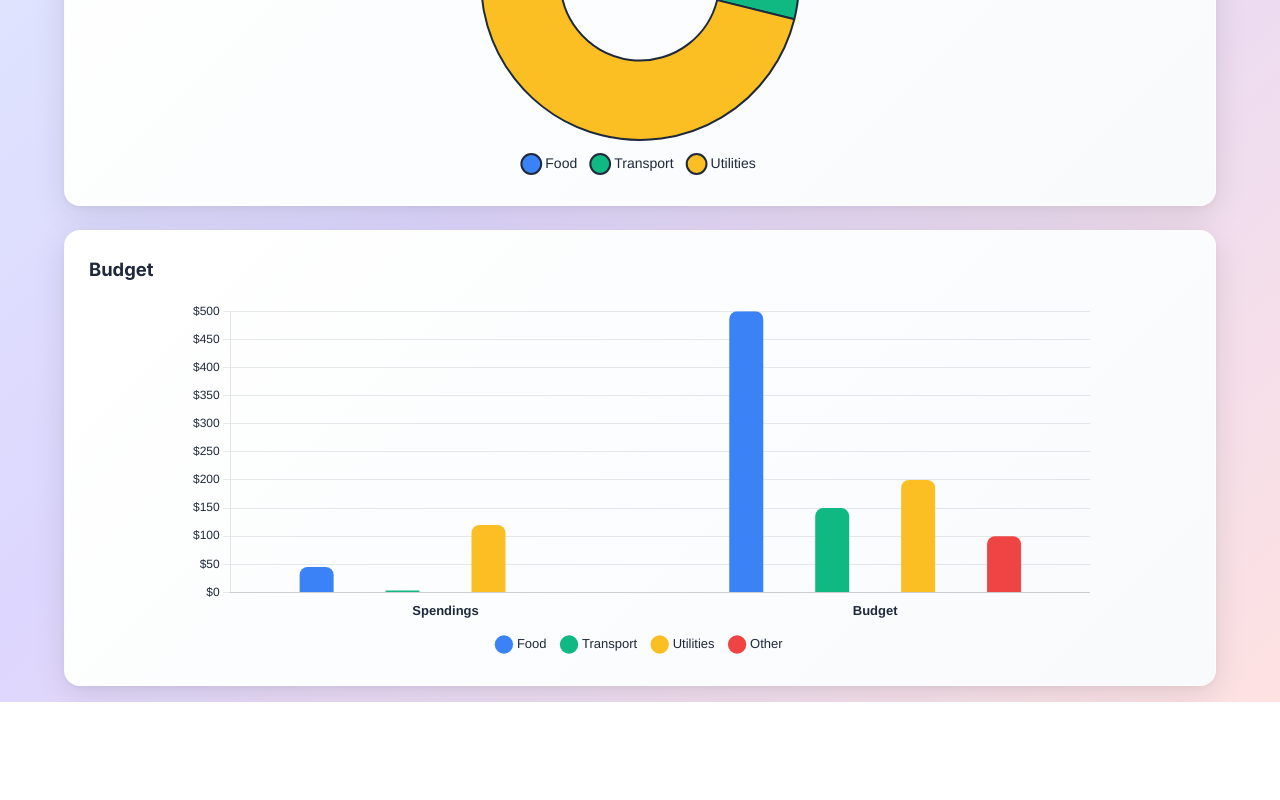
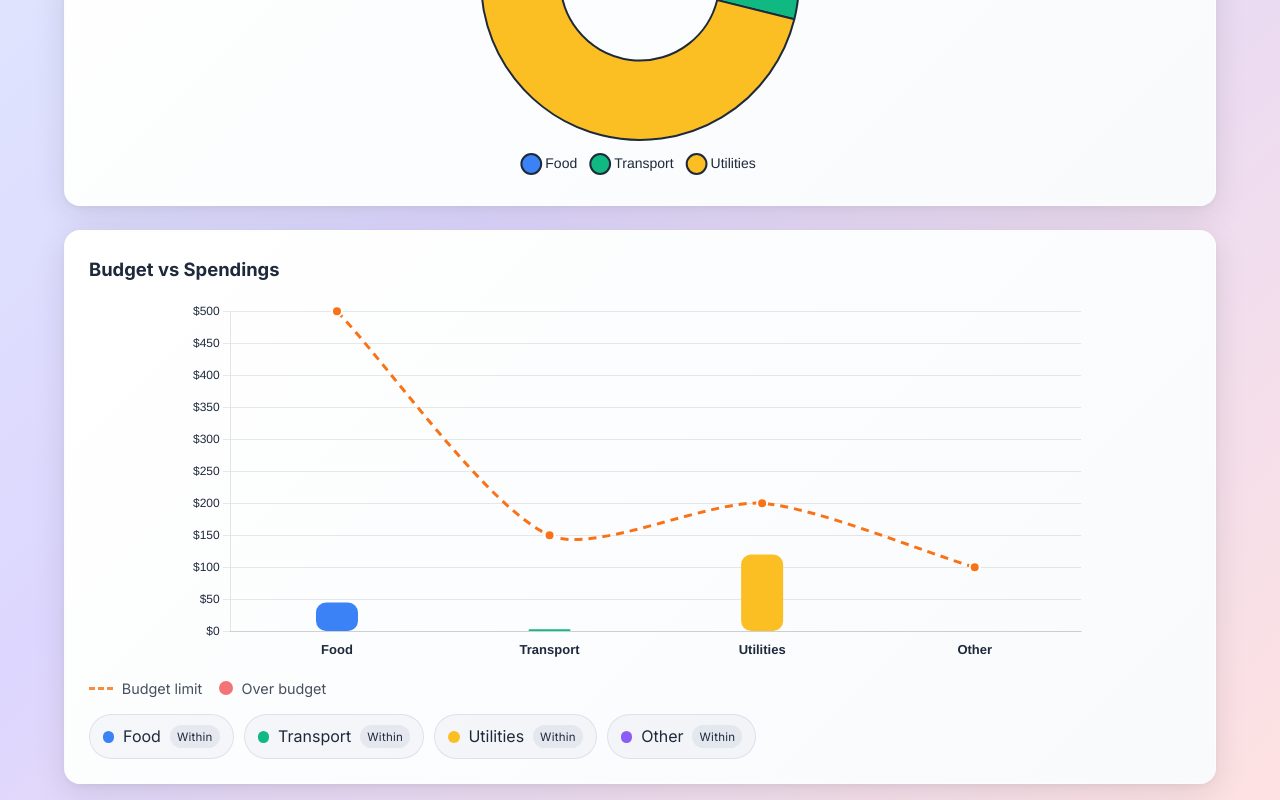
Before and after one commit to FabianC1/Lunivo, a Next.js app: page /transactions in a window 1280 px wide. Shown: the part 729-1529 px from the top of the page. Before the commit the page ends 1431 px from the top, so only its background shows below. Built offline with nearby package versions, Linux system fonts and the light colour scheme.

Commit message:
AMAZING CHART

```diff
--- a/app/budgets/page.tsx
+++ b/app/budgets/page.tsx
@@ -30,7 +30,7 @@ export default function Budgets() {
 
   return (
     <div className={styles.container + ' container'}>
-      <h1 className={styles.title}>Not Decided</h1>
+      <h1 className={styles.title}>Budget</h1>
       <div className={styles.budgetList + ' card'}>
         <table className={styles.table}>
           <thead>
--- a/app/transactions/page.tsx
+++ b/app/transactions/page.tsx
@@ -98,7 +98,7 @@ export default function Transactions() {
         </section>
 
         <section className={styles.chartSection}>
-          <h2 className={styles.chartTitle}>Budget</h2>
+          <h2 className={styles.chartTitle}>Budget vs Spendings</h2>
           <BudgetComparisonChart spendings={spendingsByCategory} budgets={budgets} />
         </section>
       </div>
--- /dev/null
+++ b/components/BudgetComparisonChart.module.css
@@ -0,0 +1,106 @@
+.wrapper {
+  display: flex;
+  flex-direction: column;
+  gap: 1rem;
+}
+
+.meta {
+  display: flex;
+  flex-direction: column;
+  gap: 0.9rem;
+}
+
+.key {
+  display: flex;
+  flex-wrap: wrap;
+  align-items: center;
+  gap: 0.55rem;
+  color: var(--text-color);
+  font-size: 0.9rem;
+  opacity: 0.82;
+}
+
+.limitKey {
+  width: 1.5rem;
+  height: 0;
+  border-top: 3px dashed #f97316;
+}
+
+.overBudgetKey {
+  width: 0.85rem;
+  height: 0.85rem;
+  border-radius: 999px;
+  background-color: rgba(239, 68, 68, 0.9);
+  margin-left: 0.5rem;
+}
+
+.categoryToggles {
+  display: flex;
+  flex-wrap: wrap;
+  gap: 0.65rem;
+}
+
+.categoryToggle {
+  display: inline-flex;
+  align-items: center;
+  gap: 0.55rem;
+  padding: 0.55rem 0.8rem;
+  border: 1px solid rgba(148, 163, 184, 0.24);
+  border-radius: 999px;
+  background: rgba(148, 163, 184, 0.08);
+  color: var(--text-color);
+  font: inherit;
+  cursor: pointer;
+  transition: transform 0.15s ease, border-color 0.2s ease, opacity 0.2s ease, box-shadow 0.2s ease;
+}
+
+.categoryToggle:hover {
+  transform: translateY(-1px);
+  border-color: rgba(148, 163, 184, 0.42);
+}
+
+.categoryToggle:focus-visible {
+  outline: none;
+  box-shadow: 0 0 0 3px rgba(59, 130, 246, 0.2);
+}
+
+.categoryToggleHidden {
+  opacity: 0.45;
+}
+
+.categoryToggleOver {
+  border-color: rgba(239, 68, 68, 0.35);
+  box-shadow: inset 0 0 0 1px rgba(239, 68, 68, 0.14);
+}
+
+.swatch {
+  width: 0.72rem;
+  height: 0.72rem;
+  border-radius: 999px;
+  flex-shrink: 0;
+}
+
+.status {
+  padding: 0.14rem 0.45rem;
+  border-radius: 999px;
+  background: rgba(148, 163, 184, 0.16);
+  font-size: 0.72rem;
+  letter-spacing: 0.02em;
+}
+
+.categoryToggleOver .status {
+  background: rgba(239, 68, 68, 0.12);
+  color: #ef4444;
+}
+
+.emptyState {
+  display: flex;
+  align-items: center;
+  justify-content: center;
+  width: 100%;
+  height: 100%;
+  color: var(--text-color);
+  opacity: 0.7;
+  text-align: center;
+  padding: 1rem;
+}
--- a/components/BudgetComparisonChart.tsx
+++ b/components/BudgetComparisonChart.tsx
@@ -1,6 +1,6 @@
 "use client";
 
-import { useEffect, useState } from "react";
+import { useEffect, useMemo, useState } from "react";
 import { Bar } from "react-chartjs-2";
 import {
   BarElement,
@@ -8,11 +8,22 @@ import {
   Chart as ChartJS,
   Legend,
   LinearScale,
+  LineElement,
+  PointElement,
   Tooltip,
 } from "chart.js";
-import styles from "./Chart.module.css";
+import chartStyles from "./Chart.module.css";
+import styles from "./BudgetComparisonChart.module.css";
 
-ChartJS.register(CategoryScale, LinearScale, BarElement, Tooltip, Legend);
+ChartJS.register(
+  CategoryScale,
+  LinearScale,
+  BarElement,
+  LineElement,
+  PointElement,
+  Tooltip,
+  Legend
+);
 
 interface BudgetComparisonChartProps {
   spendings: Record<string, number>;
@@ -21,6 +32,7 @@ interface BudgetComparisonChartProps {
 
 export default function BudgetComparisonChart({ spendings, budgets }: BudgetComparisonChartProps) {
   const [theme, setTheme] = useState<"light" | "dark">("light");
+  const [visibleCategories, setVisibleCategories] = useState<Record<string, boolean>>({});
 
   useEffect(() => {
     const saved = localStorage.getItem("theme");
@@ -50,61 +62,142 @@ export default function BudgetComparisonChart({ spendings, budgets }: BudgetComp
     return () => observer.disconnect();
   }, []);
 
-  const categories = Array.from(
-    new Set([...Object.keys(budgets), ...Object.keys(spendings)])
-  ).filter((category) => category !== "Income");
+  const categories = useMemo(
+    () =>
+      Array.from(new Set([...Object.keys(budgets), ...Object.keys(spendings)])).filter(
+        (category) => category !== "Income"
+      ),
+    [budgets, spendings]
+  );
 
-  const lightPalette = ["#3B82F6", "#10B981", "#FBBF24", "#EF4444", "#8B5CF6", "#06B6D4"];
-  const darkPalette = ["#6366F1", "#22C55E", "#FBBF24", "#F97316", "#8B5CF6", "#38BDF8"];
+  useEffect(() => {
+    setVisibleCategories((previous) => {
+      const next: Record<string, boolean> = {};
+
+      for (const category of categories) {
+        next[category] = previous[category] ?? true;
+      }
+
+      return next;
+    });
+  }, [categories]);
+
+  const lightPalette = ["#3B82F6", "#10B981", "#FBBF24", "#8B5CF6", "#06B6D4", "#F97316"];
+  const darkPalette = ["#6366F1", "#22C55E", "#FACC15", "#A855F7", "#38BDF8", "#FB7185"];
   const palette = theme === "dark" ? darkPalette : lightPalette;
+  const categoryColors = categories.reduce<Record<string, string>>((result, category, index) => {
+    result[category] = palette[index % palette.length];
+    return result;
+  }, {});
   const textColor = theme === "dark" ? "#F1F5F9" : "#1E293B";
   const gridColor = theme === "dark" ? "rgba(241, 245, 249, 0.18)" : "rgba(30, 41, 59, 0.1)";
+  const limitColor = theme === "dark" ? "#FBBF24" : "#F97316";
+  const visibleLabels = categories.filter((category) => visibleCategories[category] !== false);
+  const spendingValues = visibleLabels.map((category) => spendings[category] ?? 0);
+  const budgetValues = visibleLabels.map((category) => budgets[category] ?? 0);
+  const withinBudgetValues = visibleLabels.map((category, index) => {
+    return Math.min(spendingValues[index], budgetValues[index]);
+  });
+  const overBudgetValues = visibleLabels.map((category, index) => {
+    return Math.max(0, spendingValues[index] - budgetValues[index]);
+  });
 
   const chartData = {
-    labels: ["Spendings", "Budget"],
-    datasets: categories.map((category, index) => ({
-      label: category,
-      data: [spendings[category] ?? 0, budgets[category] ?? 0],
-      backgroundColor: palette[index % palette.length],
-      borderRadius: 8,
-      maxBarThickness: 34,
-    })),
+    labels: visibleLabels,
+    datasets: [
+      {
+        type: "bar" as const,
+        label: "Spendings",
+        data: withinBudgetValues,
+        backgroundColor: visibleLabels.map((category) => categoryColors[category]),
+        borderRadius: 10,
+        borderSkipped: false,
+        stack: "spendings",
+        maxBarThickness: 42,
+        order: 2,
+      },
+      {
+        type: "bar" as const,
+        label: "Over budget",
+        data: overBudgetValues,
+        backgroundColor: "rgba(239, 68, 68, 0.9)",
+        borderRadius: 10,
+        borderSkipped: false,
+        stack: "spendings",
+        maxBarThickness: 42,
+        order: 2,
+      },
+      {
+        type: "line" as const,
+        label: "Budget limit",
+        data: budgetValues,
+        borderColor: limitColor,
+        backgroundColor: limitColor,
+        borderWidth: 3,
+        borderDash: [8, 6],
+        pointRadius: 5,
+        pointHoverRadius: 7,
+        pointBorderWidth: 2,
+        pointBorderColor: theme === "dark" ? "#0F172A" : "#FFFFFF",
+        pointBackgroundColor: limitColor,
+        tension: 0.25,
+        order: 1,
+      },
+    ],
   };
 
   const options: any = {
     responsive: true,
     maintainAspectRatio: false,
+    interaction: {
+      mode: "index",
+      intersect: false,
+    },
     plugins: {
       legend: {
-        position: "bottom",
-        labels: {
-          color: textColor,
-          font: {
-            size: 13,
-            weight: 500 as any,
-          },
-          padding: 16,
-          usePointStyle: true,
-          pointStyle: "circle",
-        },
+        display: false,
       },
       tooltip: {
-        backgroundColor: theme === "dark" ? "rgba(30, 41, 59, 0.92)" : "rgba(248, 250, 252, 0.95)",
+        backgroundColor: theme === "dark" ? "rgba(15, 23, 42, 0.94)" : "rgba(248, 250, 252, 0.96)",
         titleColor: textColor,
         bodyColor: textColor,
         borderColor: theme === "dark" ? "#334155" : "#CBD5E1",
         borderWidth: 1,
-        cornerRadius: 8,
+        cornerRadius: 10,
         callbacks: {
           label(context: any) {
-            const value = Number(context.raw ?? 0);
-            return `${context.dataset.label}: $${value.toFixed(2)}`;
+            const category = context.label as string;
+            const spending = spendings[category] ?? 0;
+            const budget = budgets[category] ?? 0;
+            const overBudget = Math.max(0, spending - budget);
+
+            if (context.dataset.label === "Spendings") {
+              return `Spendings: $${spending.toFixed(2)}`;
+            }
+
+            if (context.dataset.label === "Over budget") {
+              return overBudget > 0 ? `Over budget: $${overBudget.toFixed(2)}` : null;
+            }
+
+            return `Budget limit: $${budget.toFixed(2)}`;
+          },
+          footer(items: Array<{ label: string }>) {
+            const category = items[0]?.label;
+            if (!category) {
+              return "";
+            }
+
+            const difference = (budgets[category] ?? 0) - (spendings[category] ?? 0);
+            return difference >= 0
+              ? `Remaining: $${difference.toFixed(2)}`
+              : `Exceeded by: $${Math.abs(difference).toFixed(2)}`;
           },
         },
       },
     },
     scales: {
       x: {
+        stacked: true,
         ticks: {
           color: textColor,
           font: {
@@ -117,6 +210,7 @@ export default function BudgetComparisonChart({ spendings, budgets }: BudgetComp
         },
       },
       y: {
+        stacked: true,
         beginAtZero: true,
         ticks: {
           color: textColor,
@@ -126,14 +220,63 @@ export default function BudgetComparisonChart({ spendings, budgets }: BudgetComp
         },
         grid: {
           color: gridColor,
+          borderDash: [4, 4],
         },
       },
     },
   };
 
   return (
-    <div className={styles.chartWrapper}>
-      <Bar data={chartData} options={options} />
+    <div className={styles.wrapper}>
+      <div className={chartStyles.chartWrapper}>
+        {visibleLabels.length > 0 ? (
+          <Bar data={chartData} options={options} />
+        ) : (
+          <div className={styles.emptyState}>Select at least one category below to view the chart.</div>
+        )}
+      </div>
+
+      <div className={styles.meta}>
+        <div className={styles.key}>
+          <span className={styles.limitKey} />
+          <span>Budget limit</span>
+          <span className={styles.overBudgetKey} />
+          <span>Over budget</span>
+        </div>
+
+        <div className={styles.categoryToggles}>
+          {categories.map((category) => {
+            const isVisible = visibleCategories[category] !== false;
+            const isOverBudget = (spendings[category] ?? 0) > (budgets[category] ?? 0);
+
+            return (
+              <button
+                key={category}
+                type="button"
+                className={[
+                  styles.categoryToggle,
+                  !isVisible ? styles.categoryToggleHidden : "",
+                  isOverBudget ? styles.categoryToggleOver : "",
+                ].join(" ").trim()}
+                onClick={() => {
+                  setVisibleCategories((previous) => ({
+                    ...previous,
+                    [category]: !(previous[category] ?? true),
+                  }));
+                }}
+                aria-pressed={isVisible}
+              >
+                <span
+                  className={styles.swatch}
+                  style={{ backgroundColor: categoryColors[category] }}
+                />
+                <span>{category}</span>
+                <span className={styles.status}>{isOverBudget ? "Over" : "Within"}</span>
+              </button>
+            );
+          })}
+        </div>
+      </div>
     </div>
   );
 }
--- a/components/Navbar.tsx
+++ b/components/Navbar.tsx
@@ -43,13 +43,13 @@ export default function Navbar() {
           <Link href="/dashboard" className={pathname === '/dashboard' ? styles.active : ''}>Dashboard</Link>
         </li>
         <li>
-          <Link href="/transactions" className={pathname === '/transactions' ? styles.active : ''}>Spendings</Link>
-        </li>
-        <li>
           <Link href="/income" className={pathname === '/income' ? styles.active : ''}>Income</Link>
         </li>
         <li>
-          <Link href="/budgets" className={pathname === '/budgets' ? styles.active : ''}>Not Decided</Link>
+          <Link href="/budgets" className={pathname === '/budgets' ? styles.active : ''}>Budget</Link>
+        </li>
+        <li>
+          <Link href="/transactions" className={pathname === '/transactions' ? styles.active : ''}>Spendings</Link>
         </li>
         <li>
           <Link href="/reports" className={pathname === '/reports' ? styles.active : ''}>Reports</Link>
```
